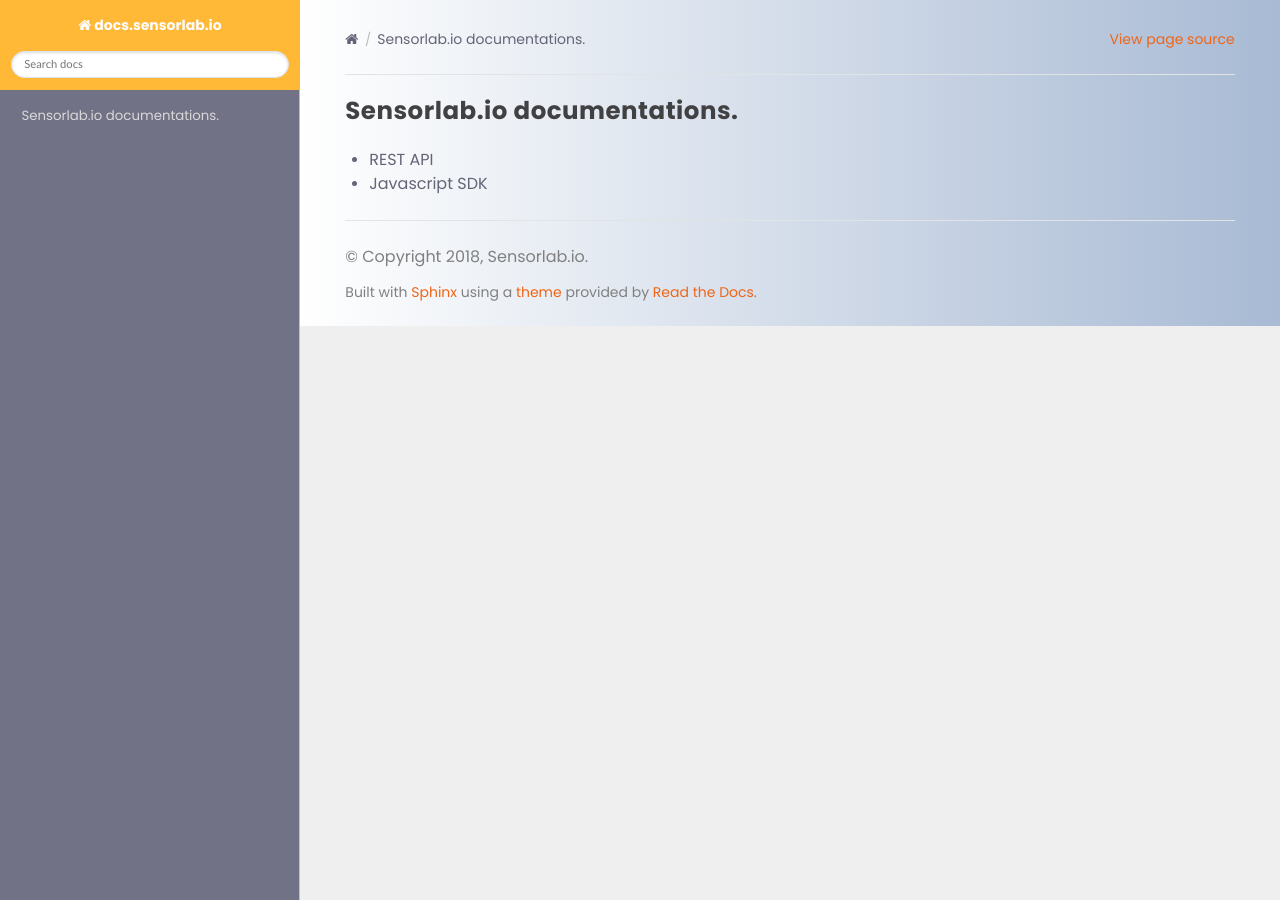
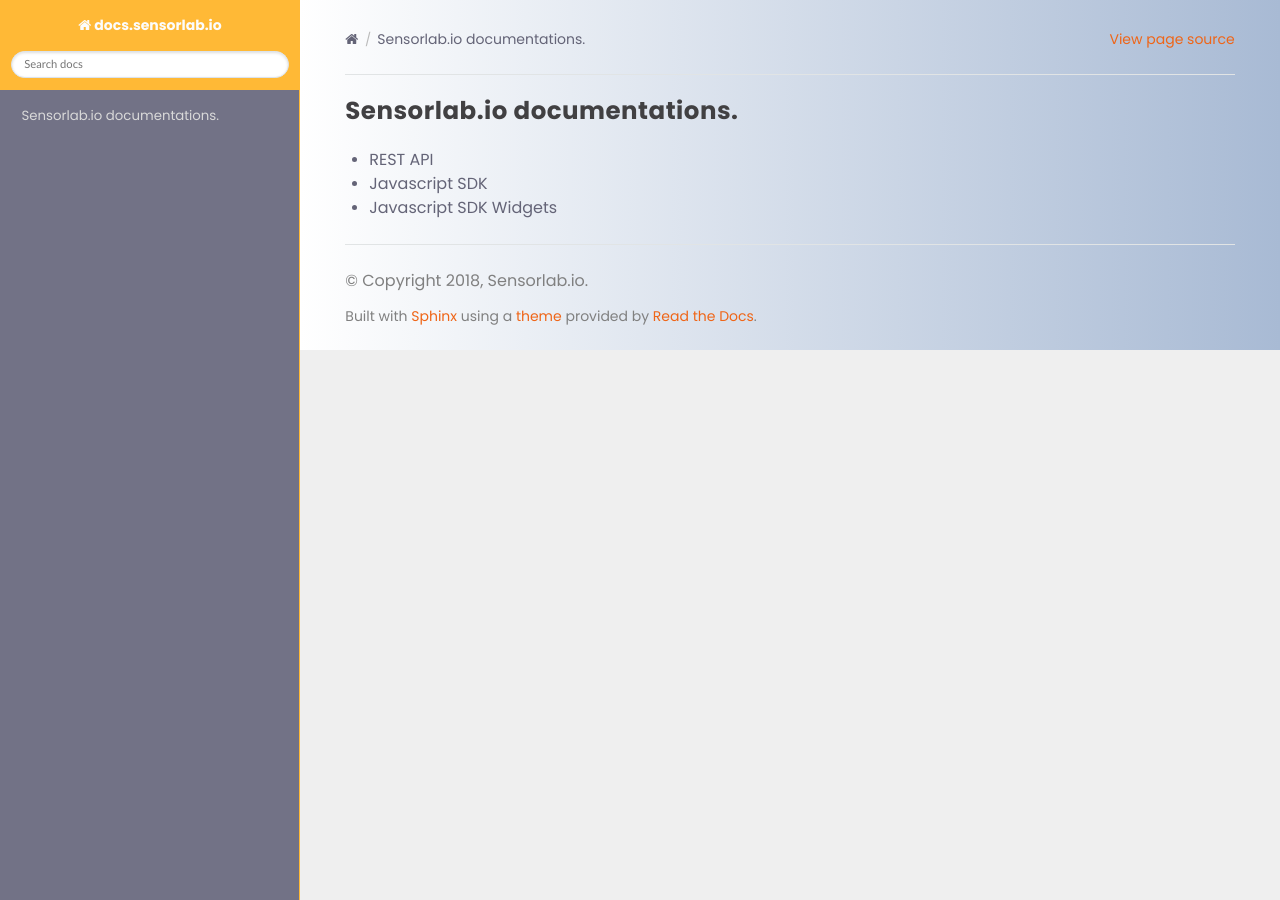
Before and after one commit to sensorlabio/docs.sensorlab.io, a Sphinx documentation site: the page built from source/index.rst, in a window 1280 px wide. Built offline with Sphinx 7.4.7 and the Read the Docs theme 2.0.0, drawn with Linux system fonts in a browser that asks for light colours.

Commit message:
Added Javascript SDK Widgets link

```diff
--- a/source/index.rst
+++ b/source/index.rst
@@ -3,3 +3,4 @@
 
 - `REST API <https://docs.sensorlab.io/api/>`_
 - `Javascript SDK <https://docs.sensorlab.io/javascript-sdk/>`_
+- `Javascript SDK Widgets <https://docs.sensorlab.io/javascript-widgets/>`_
```
